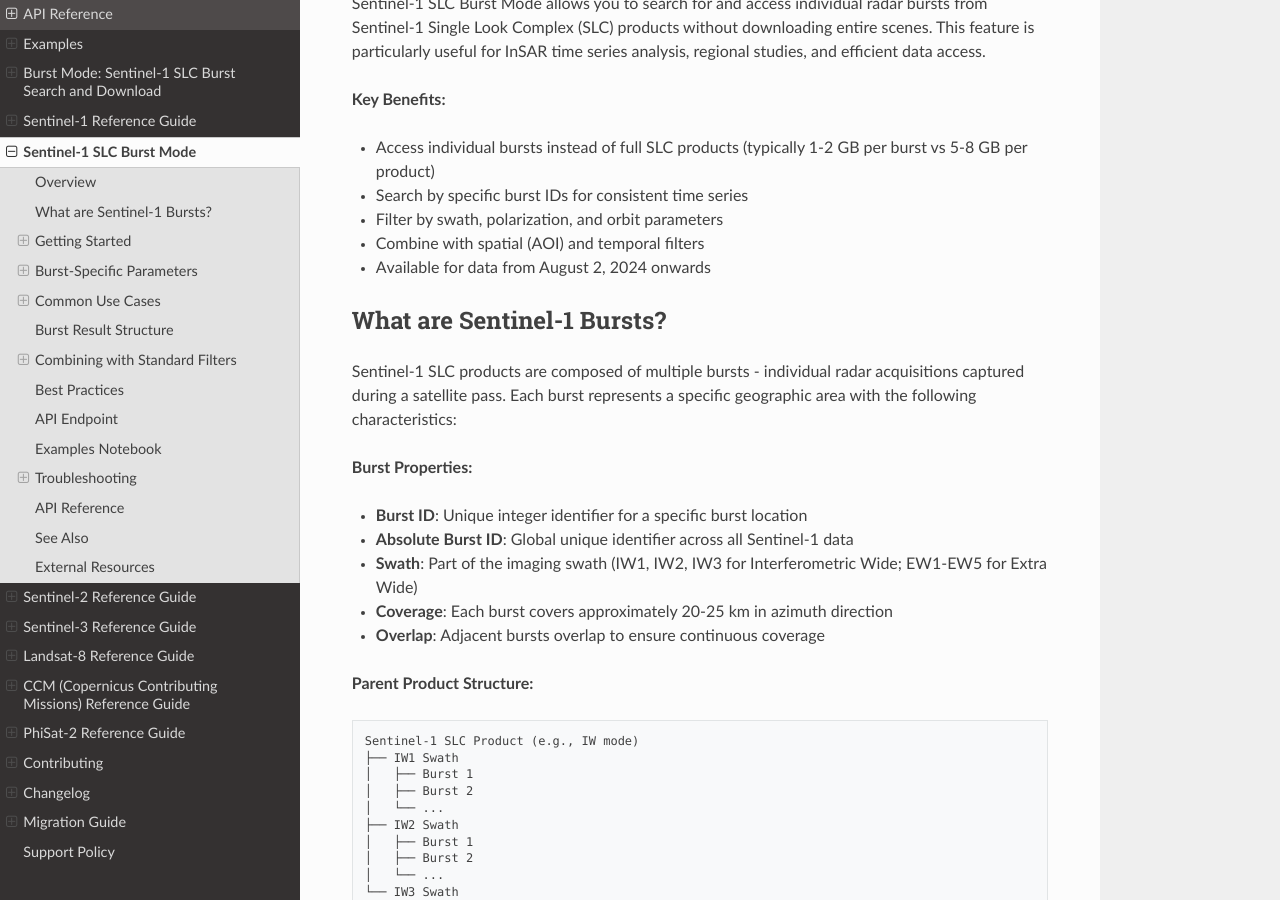
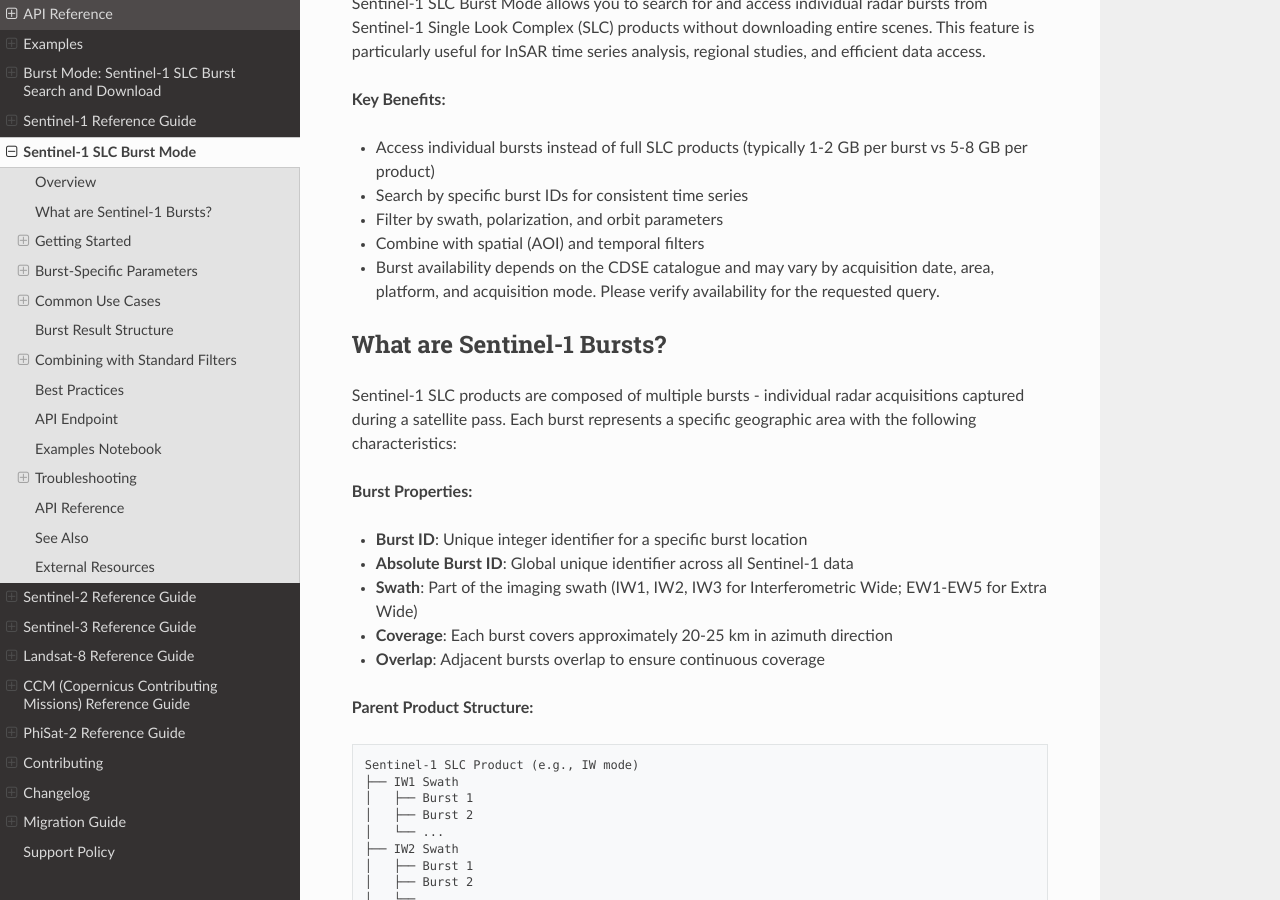
Before and after one commit to ESA-PhiLab/phidown, a Sphinx documentation site: the page built from docs/source/sentinel1_burst_mode.rst, in a window 1280 px wide and 900 px high, scrolled down 980 px. Built offline with Sphinx 7.4.7 and the Read the Docs theme 3.1.0, drawn with Linux system fonts in a browser that asks for light colours; pages that are not in the unit, such as notebooks, are missing from menus; some of the changed text lies outside the part shown.

```diff
--- a/docs/source/burst_mode.rst
+++ b/docs/source/burst_mode.rst
@@ -16,7 +16,7 @@
 Key Characteristics
 ~~~~~~~~~~~~~~~~~~~
 
-- **Available from**: August 2, 2024 onwards
+- **Catalogue-dependent availability**: Burst availability depends on the CDSE catalogue and may vary by acquisition date, area, platform, and acquisition mode. Please verify availability for the requested query.
 - **IW Mode**: 3 sub-swaths (IW1, IW2, IW3)
 - **EW Mode**: 5 sub-swaths (EW1, EW2, EW3, EW4, EW5)
 - **Polarizations**: VV, VH, HH, HV
@@ -457,7 +457,7 @@
 ---------------
 
 .. note::
-   Burst data is only available from **August 2, 2024** onwards.
+   Burst availability depends on the CDSE catalogue and may vary by acquisition date, area, platform, and acquisition mode. Please verify availability for the requested query.
 
 .. warning::
    Bursts are generated **on-demand**, which means download times may be longer than for pre-stored products. The first request for a specific burst may take several minutes as the system processes it.
--- a/docs/source/sentinel1_burst_mode.rst
+++ b/docs/source/sentinel1_burst_mode.rst
@@ -16,7 +16,7 @@
 - Search by specific burst IDs for consistent time series
 - Filter by swath, polarization, and orbit parameters
 - Combine with spatial (AOI) and temporal filters
-- Available for data from August 2, 2024 onwards
+- Burst availability depends on the CDSE catalogue and may vary by acquisition date, area, platform, and acquisition mode. Please verify availability for the requested query.
 
 What are Sentinel-1 Bursts?
 ----------------------------
@@ -365,7 +365,7 @@
 
 1. **Temporal Coverage**
 
-   - Burst data is available from August 2, 2024 onwards
+   - Burst availability depends on the CDSE catalogue and may vary by acquisition date, area, platform, and acquisition mode. Please verify availability for the requested query.
    - Use ``count=True`` to check total available results before downloading
 
 2. **Burst ID Consistency**
@@ -449,7 +449,7 @@
 
 **Issue: No results returned**
 
-- Check date range is after August 2, 2024
+- Verify the requested query against the CDSE catalogue, including the date range and AOI
 - Verify AOI polygon format (WKT with EPSG:4326)
 - Confirm burst parameters are valid values
 
--- a/docs/source/sentinel1_reference.rst
+++ b/docs/source/sentinel1_reference.rst
@@ -19,7 +19,10 @@
 - Dual polarization capability (HH+HV, VV+VH)
 - 12-day repeat cycle (6 days with both satellites)
 - Global coverage
-- **Individual burst access for SLC products** (available from August 2, 2024)
+- **Individual burst access for SLC products**
+
+.. note::
+   Burst availability depends on the CDSE catalogue and may vary by acquisition date, area, platform, and acquisition mode. Please verify availability for the requested query.
 
 Search Parameters
 -----------------
--- a/pyproject.toml
+++ b/pyproject.toml
@@ -1,6 +1,6 @@
 [project]
 name = "phidown"
-version = "0.1.29"
+version = "1.30"
 description = "Search and download Copernicus Data Space and PhiSat-2 data with a pythonic interface."
 authors = [
   { name = "Roberto Del Prete", email = "roberto.delprete@esa.int; robertodelprete88@gmail.com" }
```
Also changed, not shown: docs/source/changelog.rst (+6 -7 lines), plugins/phidown/skills/phidown/SKILL.md (+2 -2 lines), skills/phidown/SKILL.md (+2 -2 lines), notebooks/README.md, 4 other files.
